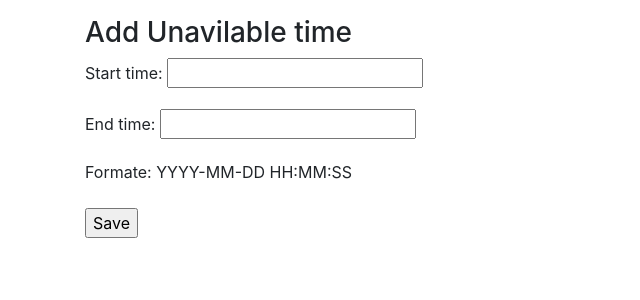
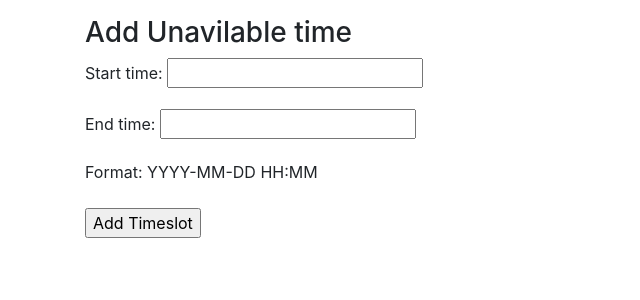
Before and after one commit to nvwong/tutoria, a Django app: page /tutors/myprofile/changeavailability/ in a window 1280 px wide. Shown: the part 56-356 px from the top of the page, without its empty margins (0-640 px from the left). Run offline with Django 3.2, Linux system fonts and the light colour scheme; some libraries are stand-ins or nearby versions.

Commit message:
minor changes

```diff
--- a/templates/base_tutor.html
+++ b/templates/base_tutor.html
@@ -22,6 +22,9 @@
     </ul>
     <ul class="navbar-nav my-2 my-lg-0">
       {% if user.is_authenticated %}
+      <li class="nav-item">
+        <a class="nav-link" href="{% url 'tutors:tutor_wallet' %}">My Wallet</a>
+      </li>
         <li class="nav-item">
           <a class="nav-link" href="{% url 'tutors:myprofile' %}">My Profile</a>
         </li>
--- a/tutors/templates/changeAvailability.html
+++ b/tutors/templates/changeAvailability.html
@@ -2,9 +2,10 @@
 
 {% block content %}
   <h3>Add Unavilable time</h3>
-  <form action="" method="post">{% csrf_token %}
+  <form action="" method="post">
+    {% csrf_token %}
       {{ form.as_p }}
-        <p><label> Formate: YYYY-MM-DD HH:MM:SS </label></p>
-      <input type="submit" value="Save" />
+        <p><label> Format: YYYY-MM-DD HH:MM </label></p>
+      <input type="submit" value="Add Timeslot" />
   </form>
 {% endblock %}
--- a/tutors/templates/myTutorProfile.html
+++ b/tutors/templates/myTutorProfile.html
@@ -10,12 +10,10 @@
       <li>Tutor's Unavailability: <br>
        {% for unavail in unavailability_list %}
        <ul>
-         {% if unavail.tutor == object %}
            <p>
              From {{ unavail.start_time|date:"d M Y" }} {{ unavail.start_time|time:"H:i" }} <br>
              To {{ unavail.end_time|date:"d M Y" }} {{ unavail.end_time|time:"H:i" }}  <br>
            </p>
-         {% endif %}
        </ul>
        {% endfor %}
       <a class="nav-link" href="{% url 'tutors:change_availability' %}">Change Availability</a>
```
